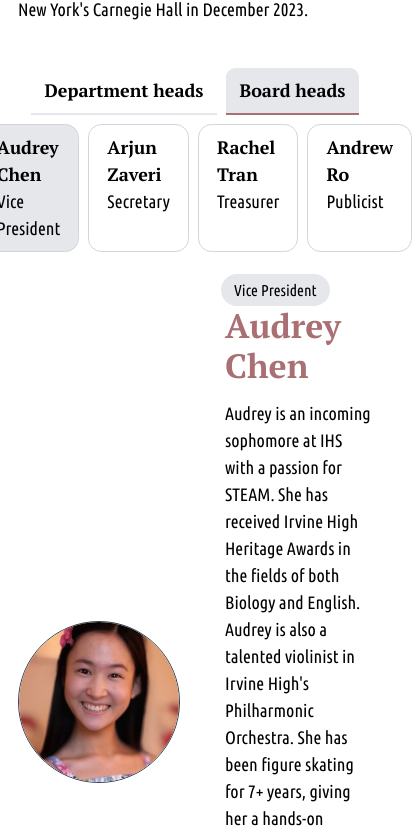
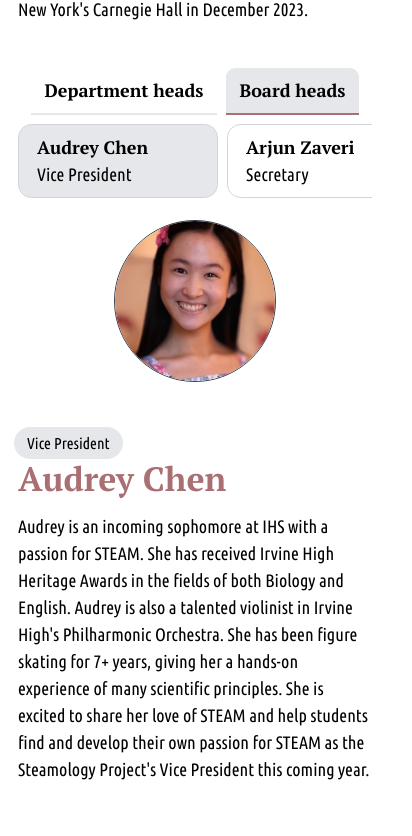
Before and after one commit to manuthecoder/TSP-website, a Next.js app: page /about in a window 390 px wide. Shown: the part 4098-4934 px from the top of the page, 412 px wide, since content can reach past the window. Built offline with nearby package versions, Linux system fonts and the light colour scheme.

Commit message:
make about page responsive

```diff
--- a/app/about/page.tsx
+++ b/app/about/page.tsx
@@ -231,7 +231,7 @@ export default function Page() {
                 animate={{ scale: 1, y: 0 }}
                 key={activeTab}
               >
-                <div className="flex gap-2 justify-center">
+                <div className="flex gap-2 sm:justify-center overflow-scroll max-w-[100vw]">
                   {staff
                     .filter((member) => member.head === activeTab)
                     .map((member) => (
@@ -241,7 +241,7 @@ export default function Page() {
                         onClick={() => setActiveMember(member)}
                       >
                         <div
-                          className={`tab ${
+                          className={`tab min-w-[200px] ${
                             activeMember.name === member.name && "active"
                           }`}
                         >
@@ -265,7 +265,7 @@ export default function Page() {
               animate={{ scale: 1, opacity: 1 }}
               exit={{ scale: 0.9, opacity: 0 }}
             >
-              <div className="flex items-center gap-10">
+              <div className="flex items-center gap-10 flex-col sm:flex-row">
                 <div className="h-full shrink-0">
                   <div className="w-36 h-36 border border-gray-700 rounded-full overflow-hidden">
                     <Image
```
